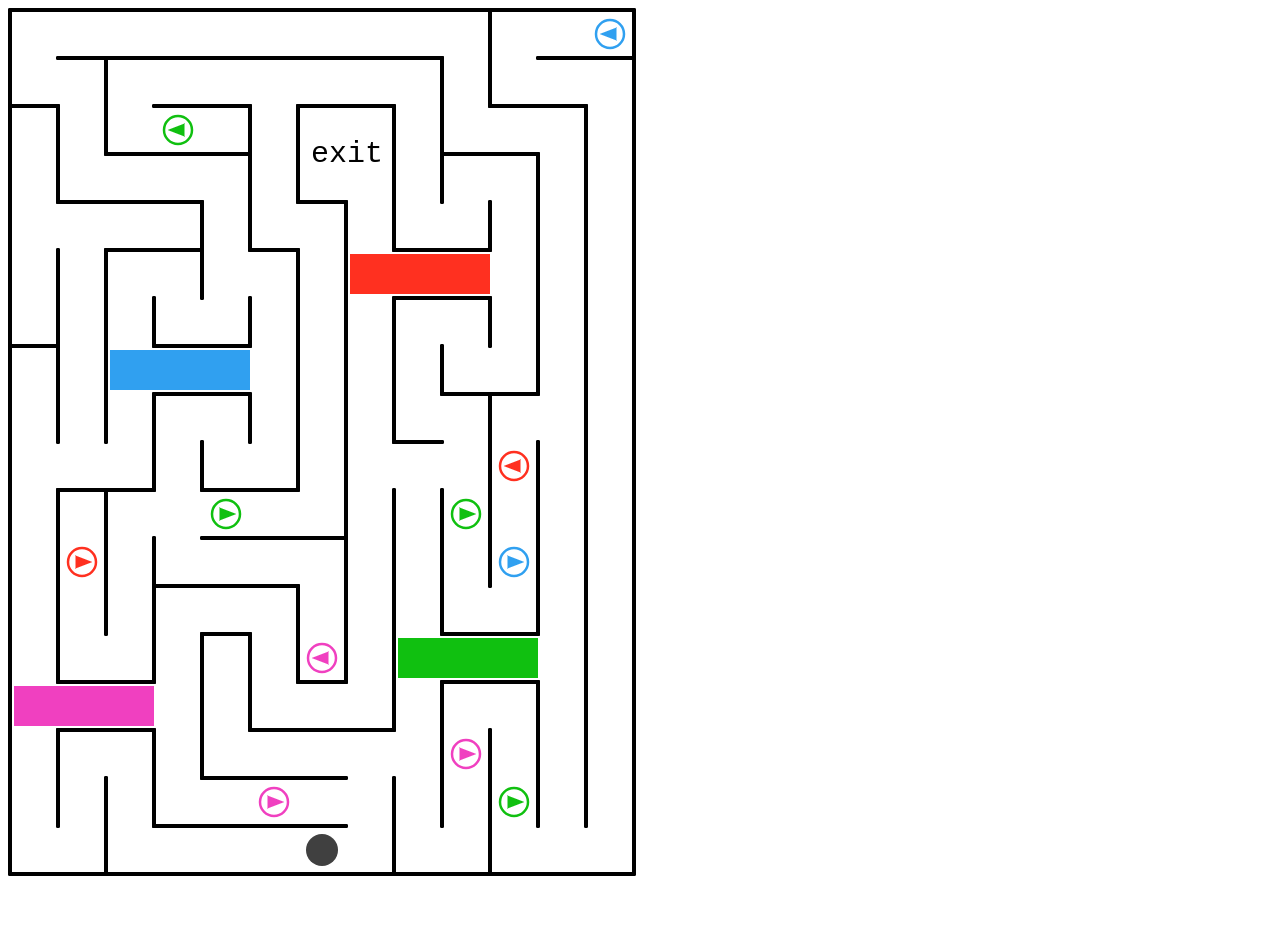
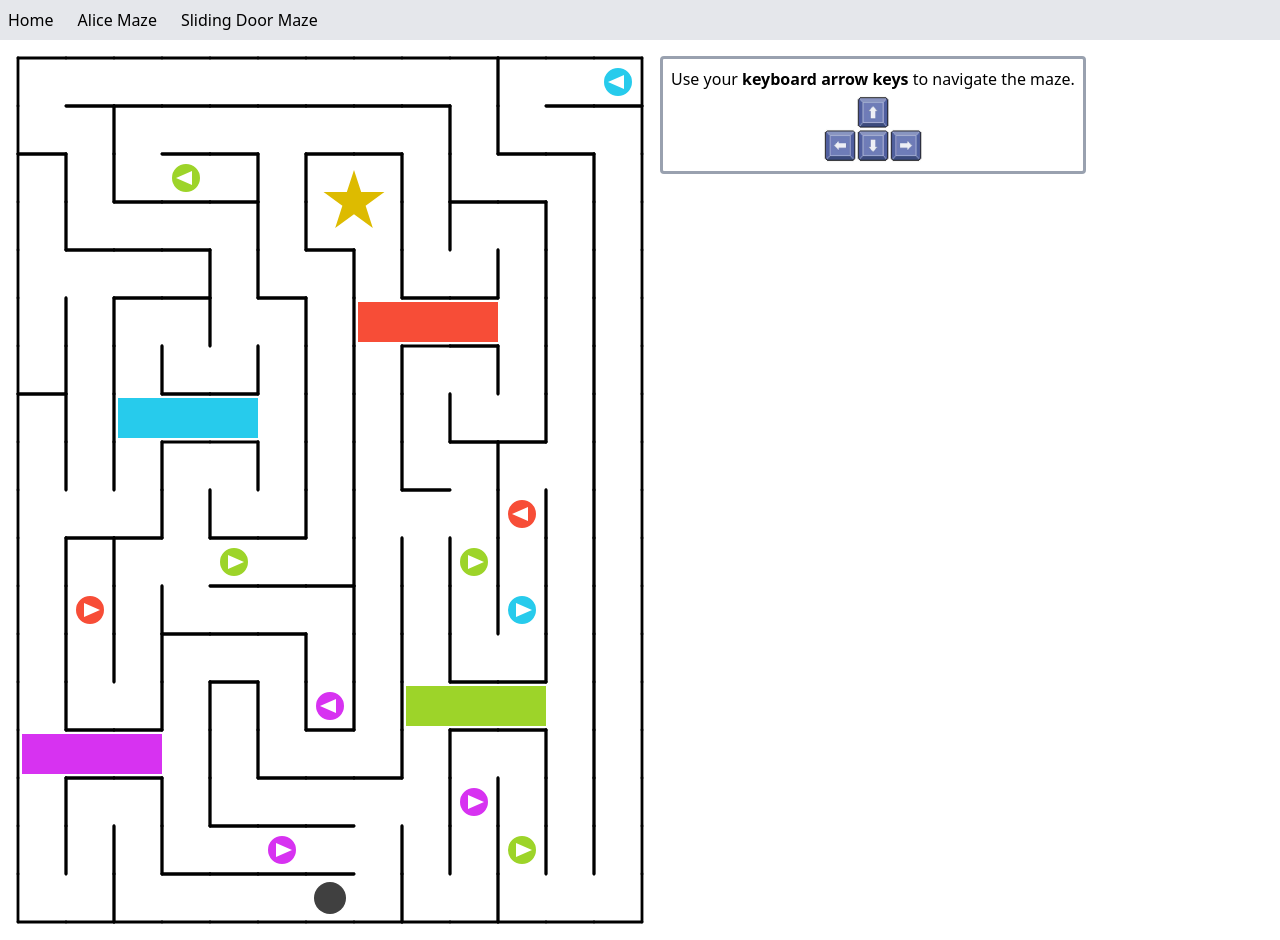
Before and after one commit to emanwill/puzzle-pages-site, a website: page sliding-door-maze.html in a window 1280 px wide. Before the commit the page ends 888 px from the top, so only its background shows below. Drawn offline with nearby package versions, Linux system fonts and the light colour scheme.

Commit message:
Mazes adjusted for color-blindness

```diff
--- a/assets/js/sliding-door-maze.js
+++ b/assets/js/sliding-door-maze.js
@@ -1,7 +1,7 @@
 const mazeSource = `
 TL,TB,TB,TB,TB,TB,TB,TB,TB,TR,TL,TB,TRBc<
 LB,TR,TL,TB,TB,T,TB,TB,TR,RL,LB,TB,TR
-TRL,RL,LB,TBg<,TRB,RL,TLe,TRe,RL,LB,TB,TR,LR
+TRL,RL,LB,TBg<,TRB,RL,TLe*,TRe,RL,LB,TB,TR,LR
 RL,LB,TB,TB,TR,RL,LBe,Re,RL,LT,TR,LR,LR
 L,T,TB,TRB,LR,LB,TR,RL,LB,BR,LR,LR,LR
 RL,LR,TL,TR,L,TR,LR,Lrd-,Tbrd,TBrd,Rrd+,LR,LR
@@ -48,16 +48,18 @@ const EXIT_TXT_X = 6 * CELL_WIDTH_PX + 15;
 const EXIT_TXT_Y = 2 * CELL_HEIGHT_PX + 58;
 
 const COLOR_MAP = {
-  r: "#ff3020",
-  g: "#10c010",
-  c: "#30a0f0",
-  m: "#f040c0",
+  wall: "#000000",
+  r: "#F74D37",
+  g: "#9DD429",
+  c: "#27CBEC",
+  m: "#D732F1",
+  goal: "#DDBB00",
 };
 
 const XML_NS = "http://www.w3.org/2000/svg";
 
 /**
- * @type {{[tag: string]: SVGRectElement}}
+ * @type {{[tag: string]: SVGRectElement | null}}
  */
 const doorRects = {
   r: null,
@@ -66,6 +68,9 @@ const doorRects = {
   m: null,
 };
 
+/**
+ * @type {{[tag: string]: [number, number]}}
+ */
 const doorGridCoords = {
   r: [7, 5],
   g: [8, 13],
@@ -77,6 +82,7 @@ const doorGridCoords = {
  * States:
  * - -1: door is slid to its LEFT
  * - 1: door is slid to its RIGHT
+ * @type {{[tag: string]: number}}
  */
 const doorStates = {
   r: -1,
@@ -86,7 +92,95 @@ const doorStates = {
 };
 
 /** @type {SVGElement} */
+// @ts-ignore
 const svg = document.getElementById("maze");
+
+// Draw maze walls, switches, and exit
+for (let gridY = 0; gridY < GRID_ROWS; gridY++) {
+  for (let gridX = 0; gridX < GRID_COLS; gridX++) {
+    const cellCfg = sourceGrid[gridY][gridX];
+    const canvX = gridX * CELL_WIDTH_PX + MAZE_OFFSET_L;
+    const canvY = gridY * CELL_HEIGHT_PX + MAZE_OFFSET_T;
+    if (cellCfg.includes("T")) {
+      // top wall
+      drawWall(canvX, canvY, canvX + CELL_WIDTH_PX, canvY);
+    }
+    if (cellCfg.includes("L")) {
+      // left wall
+      drawWall(canvX, canvY, canvX, canvY + CELL_HEIGHT_PX);
+    }
+    if (cellCfg.includes("R")) {
+      // right wall
+      drawWall(
+        canvX + CELL_WIDTH_PX,
+        canvY,
+        canvX + CELL_WIDTH_PX,
+        canvY + CELL_HEIGHT_PX,
+      );
+    }
+    if (cellCfg.includes("B")) {
+      // bottom wall
+      drawWall(
+        canvX,
+        canvY + CELL_HEIGHT_PX,
+        canvX + CELL_WIDTH_PX,
+        canvY + CELL_HEIGHT_PX,
+      );
+    }
+    if (/[rgcm][\<\>]/.test(cellCfg)) {
+      // door switch
+      const color = COLOR_MAP[cellCfg.match(/[rgcm]/)[0]];
+      const isLeft = /\</.test(cellCfg);
+      drawSwitch(canvX, canvY, color, isLeft);
+    }
+    if (/\*/.test(cellCfg)) {
+      // goal's upper left corner
+      const goal = document.createElementNS(XML_NS, "use");
+      goal.setAttributeNS(null, "href", "#goal");
+      goal.setAttributeNS(null, "x", (canvX + CELL_WIDTH_PX).toString());
+      goal.setAttributeNS(null, "y", (canvY + CELL_HEIGHT_PX).toString());
+      goal.setAttributeNS(null, "fill", COLOR_MAP.goal);
+      svg.appendChild(goal);
+    }
+  }
+}
+
+/**
+ *
+ * @param {number} x1 canvas coordinate x1
+ * @param {number} y1 canvas coordinate y1
+ * @param {number} x2 canvas coordinate x2
+ * @param {number} y2 canvas coordinate y2
+ */
+function drawWall(x1, y1, x2, y2) {
+  const line = document.createElementNS(XML_NS, "line");
+  line.setAttributeNS(null, "x1", x1.toString());
+  line.setAttributeNS(null, "y1", y1.toString());
+  line.setAttributeNS(null, "x2", x2.toString());
+  line.setAttributeNS(null, "y2", y2.toString());
+  line.setAttributeNS(null, "stroke", COLOR_MAP.wall);
+  line.setAttributeNS(null, "stroke-width", "2.8");
+  line.setAttributeNS(null, "stroke-linecap", "round");
+  svg.appendChild(line);
+}
+
+/**
+ *
+ * @param {number} cellCanvX
+ * @param {number} cellCanvY
+ * @param {string} color
+ * @param {boolean} left
+ */
+function drawSwitch(cellCanvX, cellCanvY, color, left) {
+  const cellCX = cellCanvX + CELL_WIDTH_PX / 2;
+  const cellCY = cellCanvY + CELL_HEIGHT_PX / 2;
+  const sw = document.createElementNS(XML_NS, "use");
+  sw.setAttributeNS(null, "href", left ? "#sw_l" : "#sw_r");
+  sw.setAttributeNS(null, "x", cellCX.toString());
+  sw.setAttributeNS(null, "y", cellCY.toString());
+  sw.setAttributeNS(null, "fill", color);
+  svg.appendChild(sw);
+}
 
 // Create door graphics
 for (const tag of Object.keys(doorRects)) {
@@ -197,6 +291,12 @@ function onKeyDown(event) {
   attemptMoveTo(newX, newY);
 }
 
+/**
+ *
+ * @param {number} nextX
+ * @param {number} nextY
+ * @returns
+ */
 function attemptMoveTo(nextX, nextY) {
   // New XY must be adjacent to current XY
   let isAdjacent = false;
--- a/sliding-door-maze.html
+++ b/sliding-door-maze.html
@@ -5,15 +5,45 @@
     <meta http-equiv="X-UA-Compatible" content="IE=edge" />
     <title>Sliding Door Maze</title>
     <meta name="viewport" content="width=device-width, initial-scale=1" />
+    <script src="https://cdn.jsdelivr.net/npm/@tailwindcss/browser@4"></script>
   </head>
   <body>
-    <div style="background-color: white">
-      <svg
-        id="maze"
-        width="628"
-        height="868"
-        style="background-image: url(&quot;assets/img/maze.png&quot;)"
-      ></svg>
+    <div class="flex flex-row bg-gray-200 p-2 gap-6">
+      <!-- Navigation Header -->
+       <a href="index.html">Home</a>
+       <a href="alice-mazes.html">Alice Maze</a>
+       <a href="sliding-door-maze.html">Sliding Door Maze</a>
+    </div>
+    <div class="flex flex-row bg-white p-4 gap-4">
+      <svg id="maze" width="628" height="868">
+        <defs>
+          <path
+            id="sw_r"
+            d="M 0 -14 A 14,14 0 0 1 0,14 A 14,14 0 0 1 0,-14 z M 10 0 L -6 -7 L -6 7 L 10 0 z"
+          />
+          <path
+            id="sw_l"
+            d="M 0 -14 A 14,14 0 0 1 0,14 A 14,14 0 0 1 0,-14 z M -10 0 L 6 7 L 6 -7 L -10 0 z"
+          />
+          <path
+            id="goal"
+            d="M 0 -32 L 7.186 -9.882 L 30.434 -9.888 L 11.630 3.778 L 18.810 25.888 L 0 12.223 L -18.810 25.888 L -11.630 3.778 L -30.434 -9.888 L -7.186 -9.882 Z"
+          />
+        </defs>
+      </svg>
+      <div>
+        <div class="border-3 border-gray-400 rounded-sm p-2">
+          <div>
+            <p>
+              Use your <strong>keyboard arrow keys</strong> to navigate the
+              maze.
+            </p>
+          </div>
+          <div class="flex flex-row justify-center pt-1">
+            <img src="assets/img/arrow-keys-3.jpg" width="100" />
+          </div>
+        </div>
+      </div>
     </div>
     <script src="assets/js/sliding-door-maze.js"></script>
   </body>
```
Also changed, not shown: alice-mazes.html (+63 -53 lines), assets/js/alice-mazes-runner.js (+6 -3 lines), index.html (+1 -1 lines), assets/img/arrow-keys-3.jpg (added).
